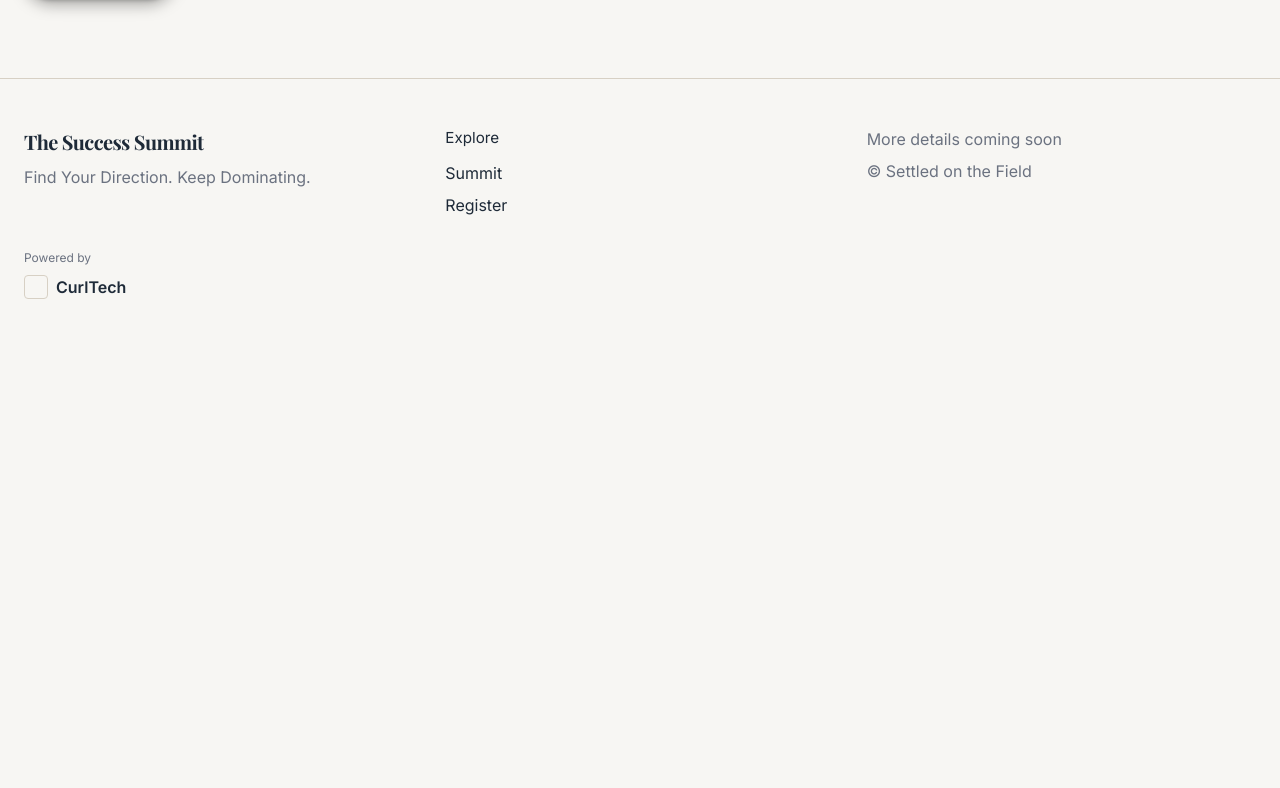
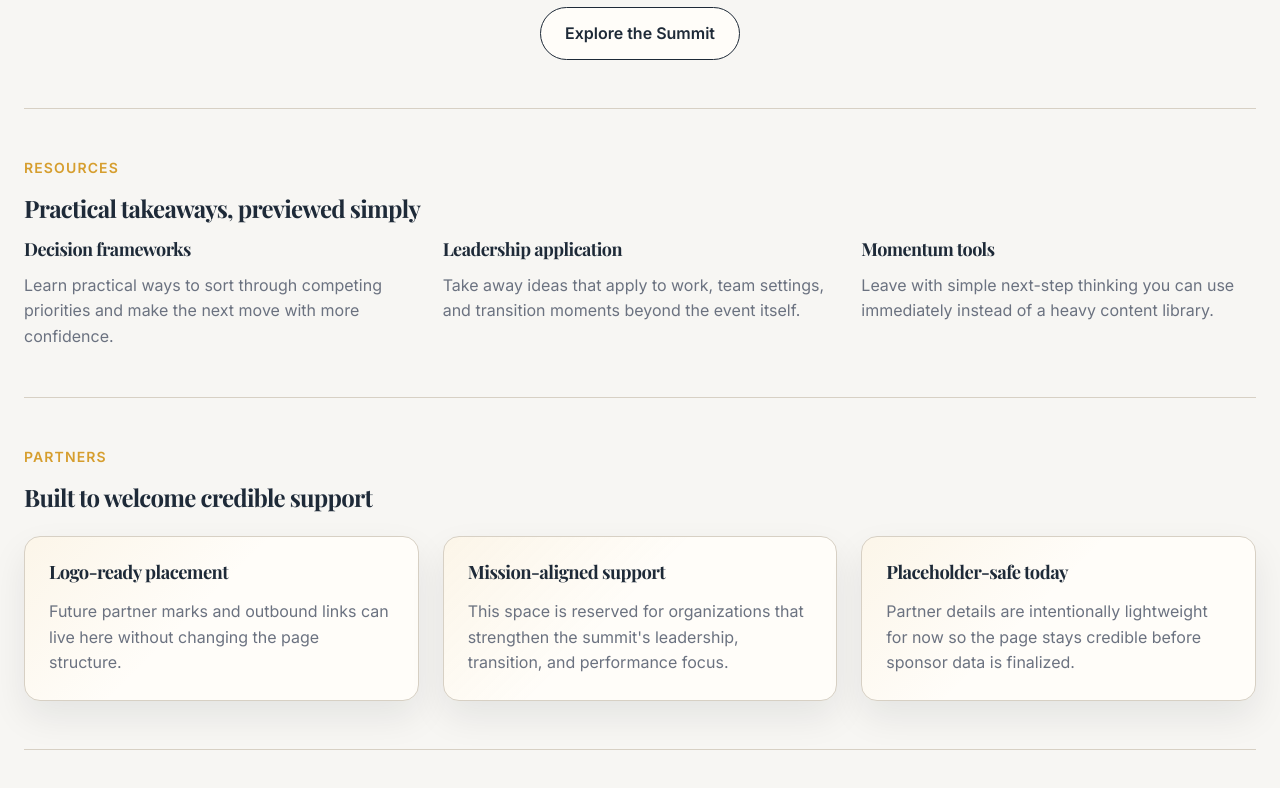
Before and after one commit to gacurl/settled-field-platform, a Next.js app: page / in a window 1280 px wide. Shown: the part 2452-3240 px from the top of the page. Before the commit the page ends 2799 px from the top, so only its background shows below. Built offline with nearby package versions, Linux system fonts and the light colour scheme.

Commit message:
Issue 6-9: add summit resources, partners bands and energy triptych image

```diff
--- a/app/globals.css
+++ b/app/globals.css
@@ -489,6 +489,7 @@ a:hover {
   display: block;
   width: 100%;
   height: auto;
+  filter: saturate(0.9) contrast(0.95);
 }
 
 .public-image-frame--hero {
@@ -505,6 +506,17 @@ a:hover {
 
 .public-image-frame--band {
   margin-top: var(--space-6);
+}
+
+.public-image-frame--triptych {
+  border-radius: 18px;
+  box-shadow: 0 24px 56px rgba(17, 24, 39, 0.12);
+}
+
+.public-image-frame--triptych img {
+  width: 100%;
+  aspect-ratio: 3 / 2;
+  object-fit: cover;
 }
 
 /* ==========================================================================
--- a/app/page.tsx
+++ b/app/page.tsx
@@ -126,6 +126,78 @@ export default function HomePage() {
         </ul>
       </section>
 
+      <section className="public-section public-section--bordered public-section--centered">
+        <p className="public-section__eyebrow">Summit</p>
+        <h2 className="public-section__heading">A clear view of the full experience</h2>
+        <div className="public-section__copy">
+          <p className="public-section__body">
+            See how the summit is structured, what the themes cover, and how the
+            experience is built to move people from reflection into action.
+          </p>
+        </div>
+        <div className="public-actions">
+          <Link className="public-link" href="/summit">
+            Explore the Summit
+          </Link>
+        </div>
+      </section>
+
+      <section className="public-section public-section--bordered">
+        <p className="public-section__eyebrow">Resources</p>
+        <h2 className="public-section__heading">Practical takeaways, previewed simply</h2>
+        <div className="public-theme-grid">
+          <section className="public-theme-card">
+            <h3>Decision frameworks</h3>
+            <p>
+              Learn practical ways to sort through competing priorities and make
+              the next move with more confidence.
+            </p>
+          </section>
+          <section className="public-theme-card">
+            <h3>Leadership application</h3>
+            <p>
+              Take away ideas that apply to work, team settings, and transition
+              moments beyond the event itself.
+            </p>
+          </section>
+          <section className="public-theme-card">
+            <h3>Momentum tools</h3>
+            <p>
+              Leave with simple next-step thinking you can use immediately instead
+              of a heavy content library.
+            </p>
+          </section>
+        </div>
+      </section>
+
+      <section className="public-section public-section--bordered">
+        <p className="public-section__eyebrow">Partners</p>
+        <h2 className="public-section__heading">Built to welcome credible support</h2>
+        <div className="audience-grid audience-grid--full">
+          <section className="audience-card">
+            <h3>Logo-ready placement</h3>
+            <p>
+              Future partner marks and outbound links can live here without
+              changing the page structure.
+            </p>
+          </section>
+          <section className="audience-card">
+            <h3>Mission-aligned support</h3>
+            <p>
+              This space is reserved for organizations that strengthen the summit&apos;s
+              leadership, transition, and performance focus.
+            </p>
+          </section>
+          <section className="audience-card">
+            <h3>Placeholder-safe today</h3>
+            <p>
+              Partner details are intentionally lightweight for now so the page
+              stays credible before sponsor data is finalized.
+            </p>
+          </section>
+        </div>
+      </section>
+
       <section className="public-section public-section--bordered">
         <h2 className="public-section__heading">Take the next step with intention</h2>
         <p className="public-section__body">
```
Also changed, not shown: app/summit/page.tsx (+13 -0 lines), 1 other file (tests, documents, lock files or other folders).
